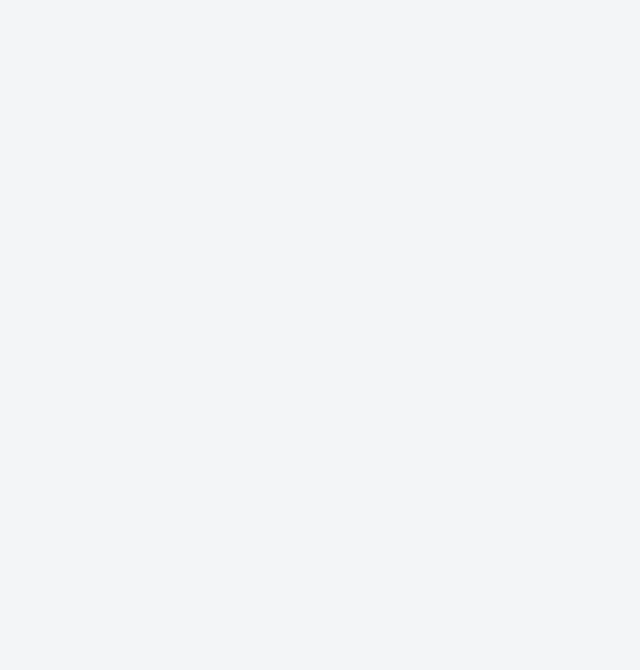
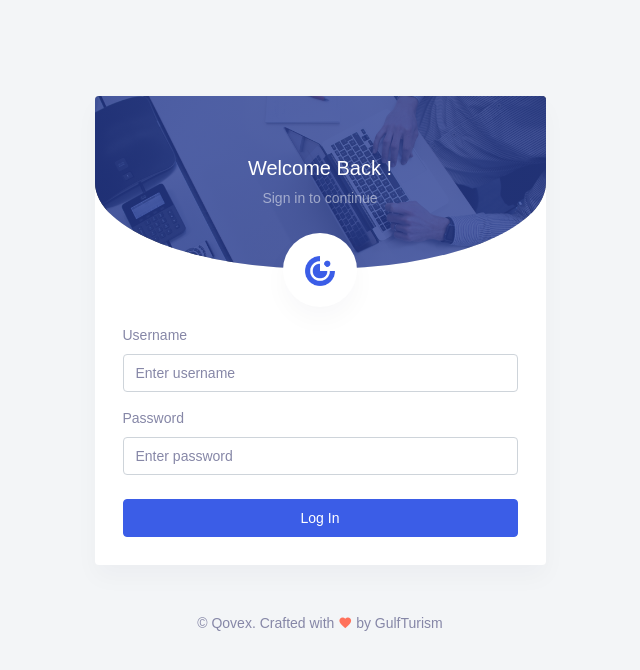
Before and after one commit to shokri88/Angular-TTSVisaBkOffice, an Angular app: page /login in a window 1280 px wide. Before the commit this address led to /. Shown: the top 670 px of the page, without its empty margins (320-960 px from the left). Built offline with nearby package versions, Linux system fonts and the light colour scheme; a web font is replaced by a local one.

Commit message:
Commit 14040425-01

```diff
--- a/src/app/app.routes.ts
+++ b/src/app/app.routes.ts
@@ -1,5 +1,8 @@
 import { Routes } from '@angular/router';
 import { mainroutes } from './layout/main/app.main-routes';
+import { freeroutes } from './layout/free/app.free-routes';
 
-export const routes: Routes = [...mainroutes
+export const routes: Routes = [
+    ...mainroutes,
+    ...freeroutes
 ];
--- /dev/null
+++ b/src/app/components/authentication/login/login.component.html
@@ -0,0 +1,48 @@
+ <div class="container">
+            <div class="row justify-content-center">
+                <div class="col-md-8 col-lg-6 col-xl-5">
+                    <div class="card overflow-hidden">
+                        <div class="bg-login text-center">
+                            <div class="bg-login-overlay"></div>
+                            <div class="position-relative">
+                                <h5 class="text-white font-size-20">Welcome Back !</h5>
+                                <p class="text-white-50 mb-0">Sign in to continue</p>
+                                <a href="index.html" class="logo logo-admin mt-4">
+                                    <img src="assets/images/logo-sm-dark.png" alt="" height="30">
+                                </a>
+                            </div>
+                        </div>
+                        <div class="card-body pt-5">
+                            <div class="p-2">
+                                <form class="form-horizontal" action="index.html">
+
+                                    <div class="mb-3">
+                                        <label class="form-label" for="username">Username</label>
+                                        <input type="text" class="form-control" id="username" placeholder="Enter username">
+                                    </div>
+
+                                    <div class="mb-3">
+                                        <label class="form-label" for="userpassword">Password</label>
+                                        <input type="password" class="form-control" id="userpassword"
+                                        placeholder="Enter password">
+                                    </div>
+
+                                    <div class="mt-4">
+                                        <button class="btn btn-primary w-100 waves-effect waves-light" type="submit">Log
+                                            In</button>
+                                    </div>
+                                </form>
+                            </div>
+
+                        </div>
+                    </div>
+                    <div class="mt-5 text-center">
+                        <p>©
+                            <script>document.write(new Date().getFullYear())</script> Qovex. Crafted with <i
+                                class="mdi mdi-heart text-danger"></i> by GulfTurism
+                        </p>
+                    </div>
+
+                </div>
+            </div>
+        </div>
--- /dev/null
+++ b/src/app/layout/free/app.free-routes.ts
@@ -0,0 +1,13 @@
+import { Routes } from '@angular/router';
+import { FreeLayoutComponent } from './free-layout/free-layout.component';
+import { LoginComponent } from '../../components/authentication/login/login.component';
+
+export const freeroutes: Routes = [
+    {
+        path: '',
+        component: FreeLayoutComponent,
+        children: [
+            { path: 'login', component: LoginComponent },
+        ]
+    }
+];
--- /dev/null
+++ b/src/app/layout/free/free-layout/free-layout.component.html
@@ -0,0 +1,3 @@
+<div class="account-pages my-5 pt-sm-5">
+        <app-content-layout></app-content-layout>
+</div>
--- a/src/index.html
+++ b/src/index.html
@@ -19,10 +19,6 @@
 <body data-layout="detached" data-topbar="colored">
   <!-- <body data-layout="horizontal" data-topbar="dark"> -->
   <app-root></app-root>
-
-  <!-- Right bar overlay-->
-    <div class="rightbar-overlay"></div>
-
   <!-- JAVASCRIPT -->
   <!-- JAVASCRIPT -->
   <script src="assets/libs/jquery/jquery.min.js"></script>
@@ -35,4 +31,5 @@
   <!-- App js -->
   <script src="assets/js/app.js"></script>
 </body>
+
 </html>
```
Also changed, not shown: src/app/components/authentication/login/login.component.ts (added, +11 -0 lines), src/app/layout/free/free-layout/free-layout.component.ts (added, +12 -0 lines), src/app/components/authentication/login/login.component.css (added), src/app/layout/free/free-layout/free-layout.component.css (added), 2 other files (tests, documents, lock files or other folders). Lines whose indentation alone changed are shown as unchanged.
